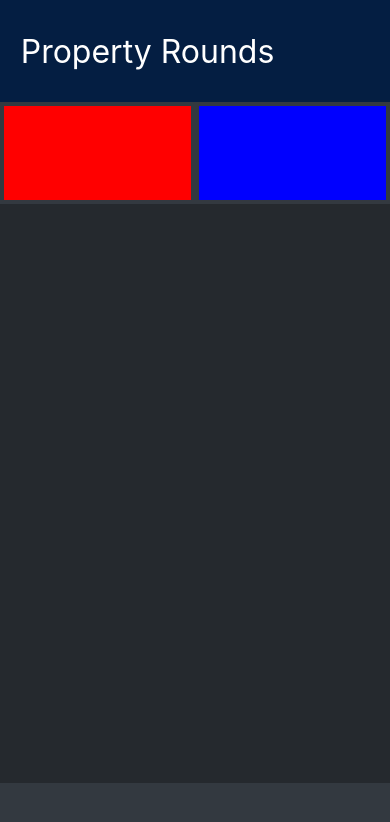
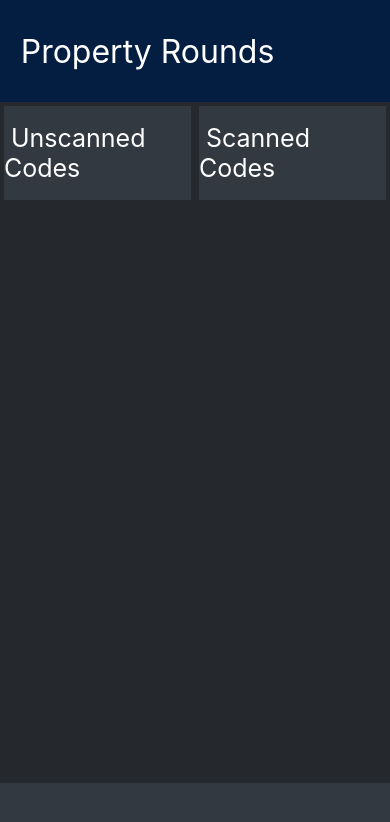
Before and after one commit to Buslon-Brian/KCMonitor2, a React Native app: screen /Property in a window 390 px wide. Shown: the top 822 px of the page. Built offline with nearby package versions, Linux system fonts and the light colour scheme.

Commit message:
added selector for buttons to property rounds

```diff
--- a/components/Property.js
+++ b/components/Property.js
@@ -1,9 +1,12 @@
 import {View, Text, TouchableOpacity} from 'react-native';
 import { SafeAreaProvider } from "react-native-safe-area-context"
 import styles from "./styles"
+import { useState } from 'react';
 
 
 export default function Property({navigation}){
+    const [tab, setTab] = useState("scanned")
+
 
     return(
         <SafeAreaProvider>
@@ -12,12 +15,10 @@ export default function Property({navigation}){
                     <Text style={{ color: 'white', fontSize: 32, marginLeft: "3%" }}> Property Rounds </Text>
             </View>
 
-            <View style = {{backgroundColor: '#25292e', flex: 1, flexDirection: 'column'}}>
-                <View style = {{backgroundColor: '#333940', flex: .15, flexDirection: 'row'}}>
-                    <TouchableOpacity style = {{backgroundColor: 'red', flex: .5, margin: '1%'}}></TouchableOpacity>
-                    <TouchableOpacity style = {{backgroundColor: 'blue', flex: .5, margin: '1%'}}></TouchableOpacity>
-                </View>
+            <View style={{ backgroundColor: '#25292e', flex: 1, flexDirection: 'column' }}>
+                {Selector(setTab)}
             </View>
+
 
             <TouchableOpacity
                 style={{ backgroundColor: "#333940", flex: .09, alignItems: 'center', justifyContent: 'center' }}
@@ -28,3 +29,23 @@ export default function Property({navigation}){
         </SafeAreaProvider>
     )
 }
+
+
+function Selector(setTab) {
+    return <View style={{ backgroundColor: '#25292e', flex: .15, flexDirection: 'row' }}>
+
+        <TouchableOpacity
+            style={{ backgroundColor: '#333940', flex: .5, margin: '1%', alignItems: 'center', justifyContent: 'center' }}
+            onPress={() => setTab("unscanned")}
+        >
+            <Text style={{ color: 'white', fontSize: 25 }}> Unscanned Codes</Text>
+        </TouchableOpacity>
+
+        <TouchableOpacity
+            style={{ backgroundColor: '#333940', flex: .5, margin: '1%', alignItems: 'center', justifyContent: 'center' }}
+            onPress={() => setTab("scanned")}
+        >
+            <Text style={{ color: 'white', fontSize: 25 }}> Scanned Codes</Text>
+        </TouchableOpacity>
+    </View>;
+}
```
